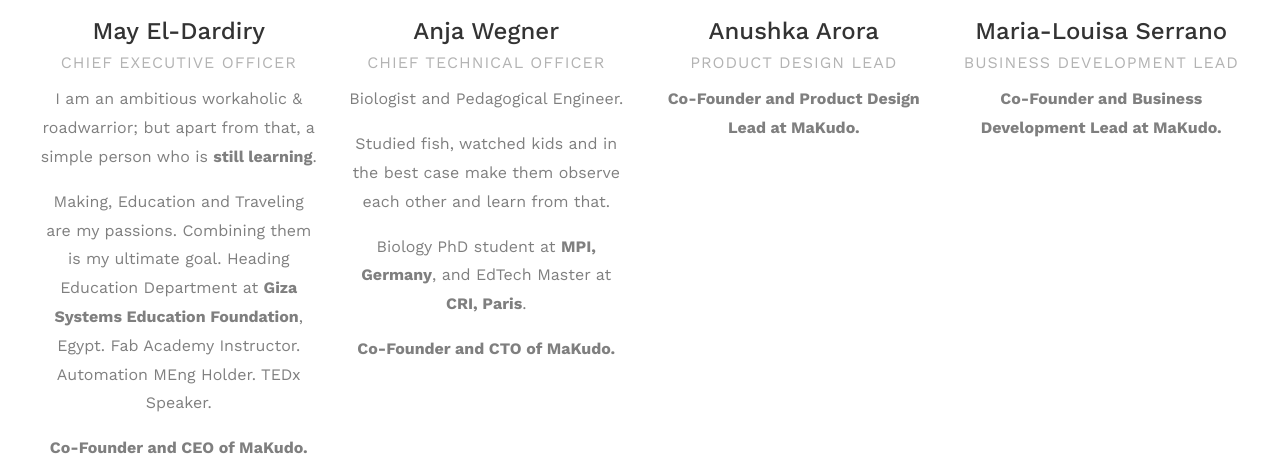
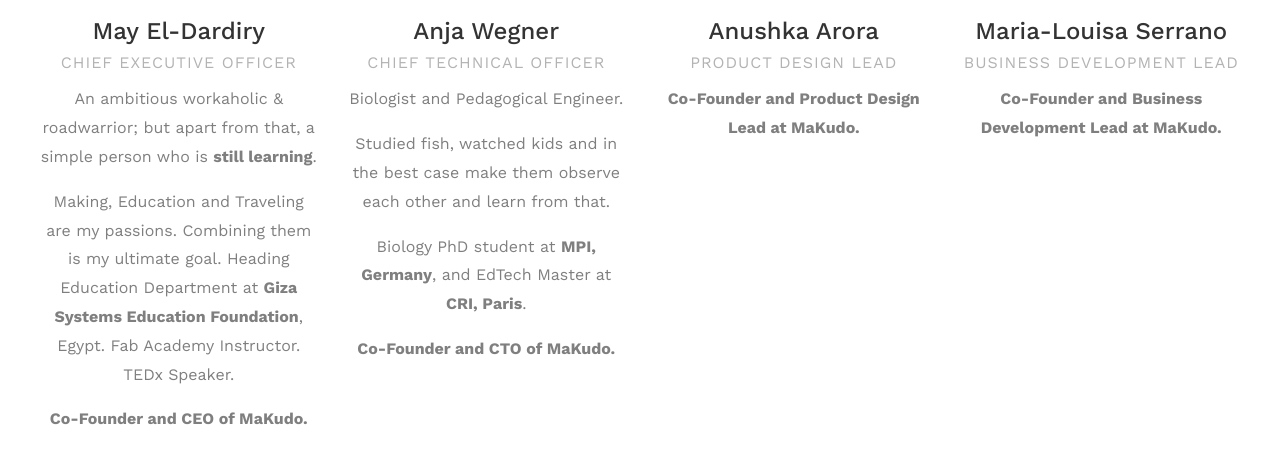
Before and after one commit to makudoco/makudoco.github.io, a plain HTML site: page team.html in a window 1280 px wide. Shown: the part 862-1330 px from the top of the page. Drawn offline with nearby package versions, Linux system fonts and the light colour scheme; some packages are replaced by stand-ins of ours; no server answers; files whose address does not match are found by name; a web font is replaced by a local one.

Commit message:
Update team

```diff
--- a/team.html
+++ b/team.html
@@ -91,8 +91,8 @@
 								<h3>May El-Dardiry</h3>
 								<span class="position mb-2">Chief Executive Officer</span>
 								<div class="faded">
-									<p>I am an ambitious workaholic & roadwarrior; but apart from that, a simple person who is <b>still learning</b>.</p>
-									<p>Making, Education and Traveling are my passions. Combining them is my ultimate goal. Heading Education Department at <b>Giza Systems Education Foundation</b>, Egypt. Fab Academy Instructor. Automation MEng Holder. TEDx Speaker.  </p>
+									<p>An ambitious workaholic & roadwarrior; but apart from that, a simple person who is <b>still learning</b>.</p>
+									<p>Making, Education and Traveling are my passions. Combining them is my ultimate goal. Heading Education Department at <b>Giza Systems Education Foundation</b>, Egypt. Fab Academy Instructor. TEDx Speaker.  </p>
 									<p><b>Co-Founder and CEO of MaKudo.</b> </p>
 									<ul class="ftco-social text-center">
 		                <li class="ftco-animate"><a href="#"><span class="icon-twitter"></span></a></li>
```
